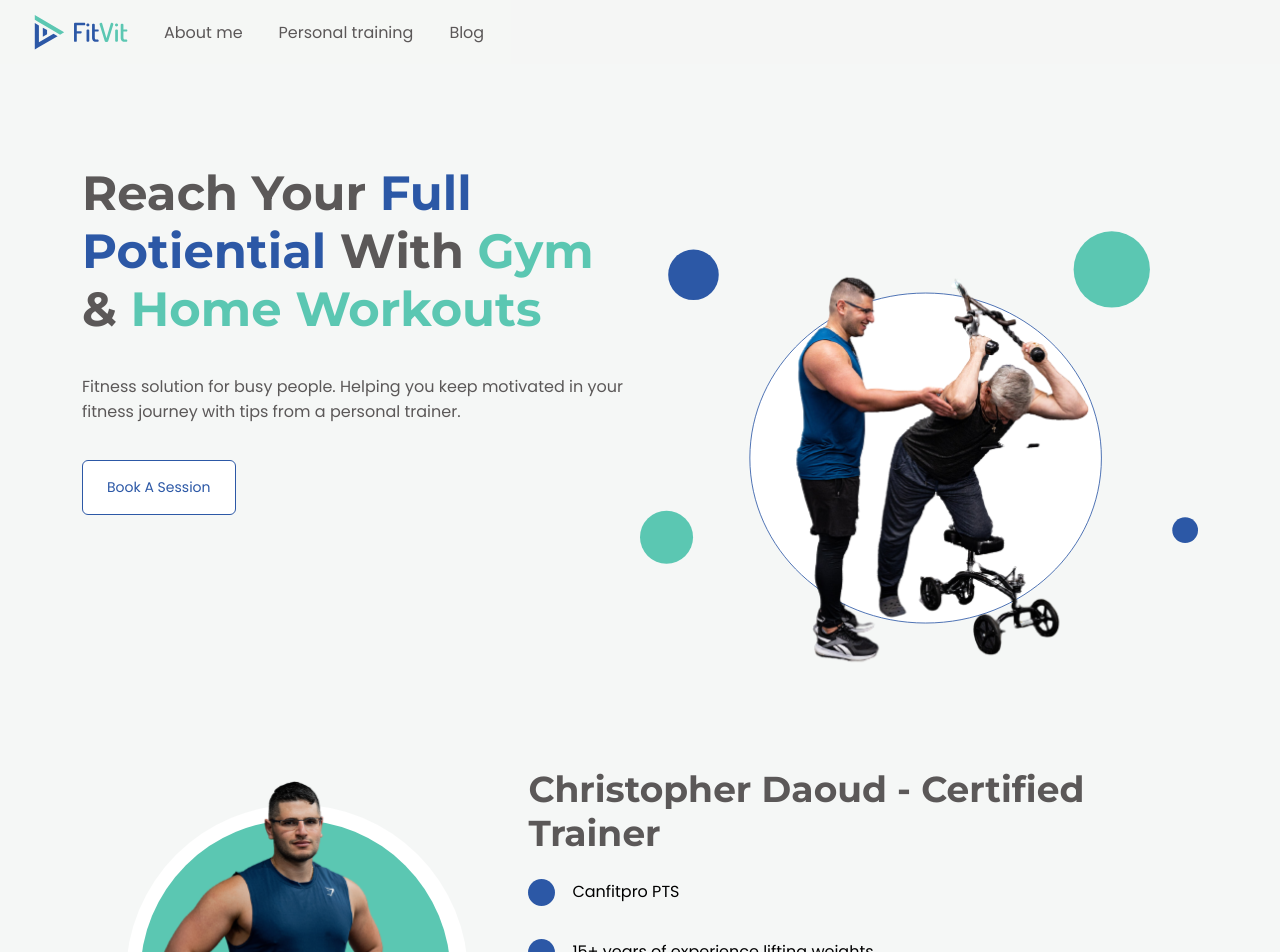
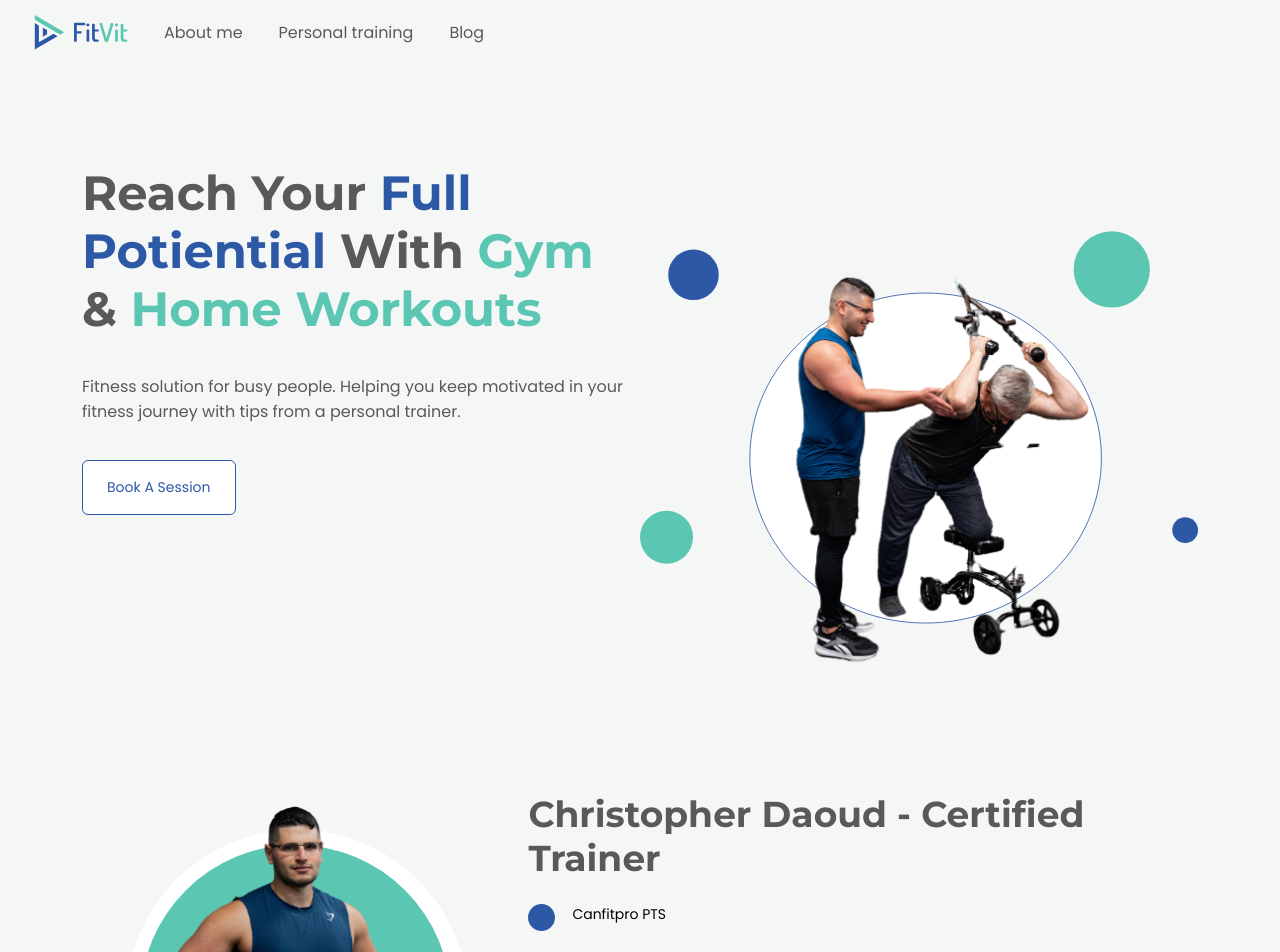
Before and after one commit to JGSolutions/fitvitfitness, a Next.js app: page / in a window 1280 px wide. Shown: the top 952 px of the page. Built offline with nearby package versions, Linux system fonts and the light colour scheme.

Commit message:
small css touch ups

```diff
--- a/pages/index.tsx
+++ b/pages/index.tsx
@@ -27,7 +27,7 @@ export default function Home() {
 
 				<Header/>
 				<main className={styles.main}>
-					<div className="container-lg">
+					<div className="container-lg" style={{ display: 'flex', flexDirection: 'column', gap: '25px' }}>
 						<section className={styles.section}>
 							<div className={`${styles.row} ${styles.headerSection}`}>
 								<h1 className={styles.headerText}>
@@ -75,7 +75,7 @@ export default function Home() {
 					</div>
 
 					<section className={`${styles.testimonialSection}`}>
-						<div className="container-lg">
+						<div className="container-lg" style={{gap: 0}}>
 							<div className="row">
 								<div className="col">
 									<h2 className={styles.subTitles}>Testimonials</h2>
--- a/styles/Home.module.css
+++ b/styles/Home.module.css
@@ -1,7 +1,7 @@
 .main {
 	display: flex;
 	flex-direction: column;
-	gap: 175px;
+	gap: 100px;
 	margin-top: 100px;
 	margin-bottom: 100px;
 }
@@ -56,11 +56,12 @@
 
 .dd {
 	list-style-type: none;
+	font-size: var(--fs-sm);
 }
 
 .dd li {
 	height: auto;
-    min-height: 50px;
+    min-height: 40px;
     padding-left: 44px;
     margin-bottom: 10px;
 	background: url('/list-bullet.svg') no-repeat left top;
```
